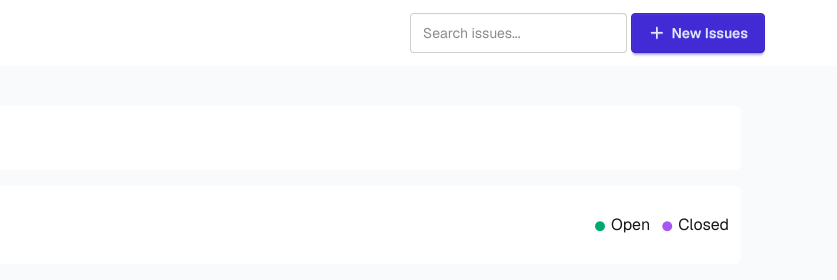
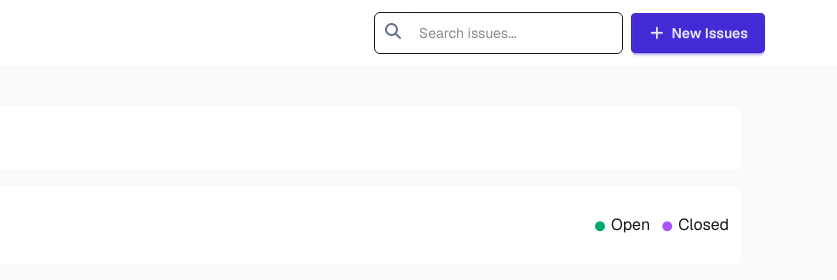
Before and after one commit to hridoybabu100/Assingment-5-Github-Tracker-issue, a plain HTML site: page homepage.html in a window 1280 px wide. Shown: the top 280 px of the page, 443-1280 px from the left. Drawn offline with nearby package versions, Linux system fonts and the light colour scheme; no server answers.

Commit message:
navigation bar updated

```diff
--- a/homepage.html
+++ b/homepage.html
@@ -36,13 +36,16 @@
     <header class="bg-base-100">
         <div
             class="navbar bg-base-100 shadow-b-sm flex-col sm:flex sm:flex-row justify-between gap-5 items-center w-[90%] mx-auto">
-            <div class="flex items-center gap-1 ">
+            <div class="flex flex-col sm:flex-row items-center gap-1 ">
                 <img class="w-[50px] h-[50px]" src="./assets/github-logo.png" alt="">
                 <a class="btn btn-ghost text-xl font-semibold text-[#1F2937]">GitHub Issues Tracker</a>
             </div>
 
-            <div class="">
-                <input id="search-issue" type="text" placeholder="Search issues..." class="input input-bordered w-24 md:w-auto" />
+            <div class="flex gap-2 items-center flex-col sm:flex-row">
+               <div class="inline-block pl-2 border rounded-md">
+                <i class="fa-solid fa-magnifying-glass gray "></i>
+                 <input id="search-issue" type="text" placeholder="Search issues..." class="input rounded-md border-none py-2 outline-none w-25 md:w-auto" />
+               </div>
                 <button id="search-issue-btn" class="btn btn-primary"><i class="fa-solid fa-plus"></i> New Issues</button>
             </div>
 
```
